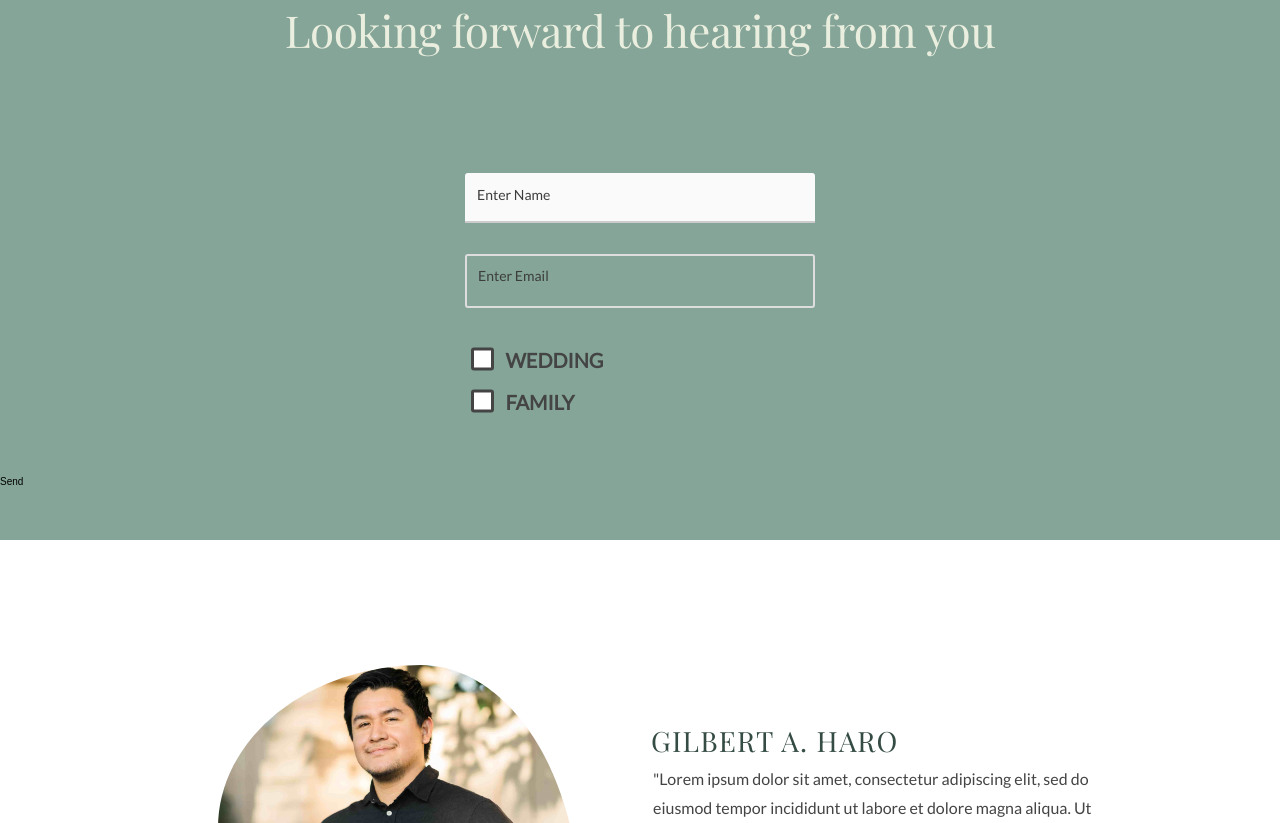
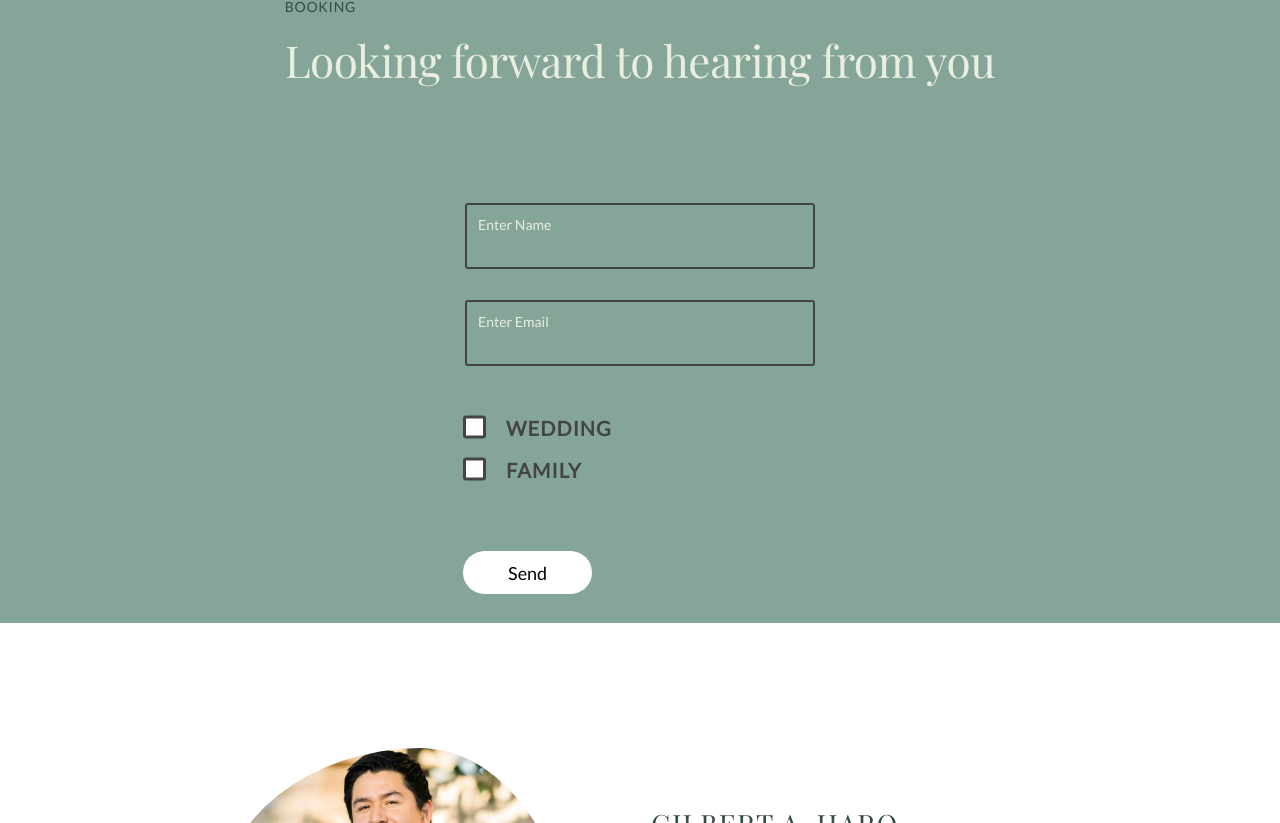
Before and after one commit to gah-code/ghp-app, a React (Create React App) app: page / in a window 1280 px wide. Shown: the part 2448-3271 px from the top of the page. Built offline with nearby package versions, Linux system fonts and the light colour scheme.

Commit message:
Form Buttons & Radio Check styling

```diff
--- a/src/components/Misc/Form.js
+++ b/src/components/Misc/Form.js
@@ -1,7 +1,8 @@
 // import TestForm from './index';
 import './form.scss';
 
-//// TODO: Form button + Form-module-event + Form data
+//// NOTE: Finshied Form Btn
+//// TODO: Form-module-event + Form data
 
 const Form = () => {
   return (
@@ -25,7 +26,7 @@ const Form = () => {
         <div className="form-group">
           <div className="form-container">
 
-            <label htmlFor="full-name" class="custom-field two">
+            <label htmlFor="full-name" class="custom-field one">
               <input
                 id="full-name"
                 type="text"
@@ -46,15 +47,24 @@ const Form = () => {
               <span class="placeholder">Enter Email</span>
             </label>
             <label htmlFor="service-type" className="form-control">
-              <input type="checkbox" name="checkbox-checked" />
+              <input type="checkbox" name="checkbox-checked" value="Wedding" />
               <p> wedding</p>
 
               <input type="checkbox" name="checkbox-checked" />
               <p> Family</p>
+
+              <button
+                className="form-button"
+                type="submit"
+                value="Submit message"
+              >
+                Send
+              </button>
             </label>
+
           </div>
         </div>
-        <button type="submit" value="Submit message">Send</button>
+
       </form>
 
     </section>
--- a/src/components/Misc/form.scss
+++ b/src/components/Misc/form.scss
@@ -6,7 +6,7 @@
   background-color: var(--color-primary);
   justify-content: center;
   align-items: center;
-  padding: 5rem 0;
+  padding: 8rem 0 9rem 0;
 
   h2 {
     padding-top: 2rem;
@@ -26,6 +26,30 @@
   justify-content: flex-start;
   align-items: center;
   font-size: 1.8rem;
+  margin-bottom: 3rem;
+}
+
+.form-button {
+  display: inline-block;
+  background-color: var(--color-background);
+  font-size: 1.8rem;
+  font-family: inherit;
+  font-weight: 500;
+  border: none;
+  padding: 1.25rem 4.5rem;
+  border-radius: 10rem;
+}
+button.form-button {
+  display: grid;
+  margin: 5rem 0 0 0;
+
+  cursor: pointer;
+  transition: all 0.3s;
+}
+
+.form-button:hover {
+  background-color: var(--color-secondary);
+  color: var(--color-background);
 }
 
 .custom-field {
@@ -36,6 +60,15 @@
   --field-padding: 1.6rem;
 }
 
+label.custom-field.one {
+  transition: all 0.3s ease-in-out;
+}
+
+label.custom-field.one:hover {
+  // box-shadow: 2rem 1rem #555;
+  transform: scale(1.1);
+}
+
 .custom-field input {
   border: none;
   -webkit-appearance: none;
@@ -43,7 +76,7 @@
   -moz-appearance: none;
   appearance: none;
   background: #fff;
-  padding: 1.6rem;
+  padding: 1.9rem;
   border-radius: 3px;
   width: 350px;
   outline: none;
@@ -60,15 +93,16 @@
   top: 22px;
   line-height: 100%;
   transform: translateY(-50%);
-  color: rgb(61, 61, 61);
+
+  color: var(--color-background-two);
   transition: top 0.3s ease, color 0.3s ease, font-size 0.3s ease;
 }
 .custom-field input.dirty + .placeholder,
 .custom-field input:focus + .placeholder,
 .custom-field input:not(:placeholder-shown) + .placeholder {
   top: -10px;
-  font-size: 1.6rem;
-  color: #777;
+  font-size: 1.8rem;
+  color: var(--color-primary);
 }
 
 .custom-field .error-message {
@@ -76,7 +110,7 @@
   display: flex;
   align-items: center;
   padding: 0 8px;
-  font-size: 1.6rem;
+  font-size: 1.8rem;
   background: #d30909;
   color: #fff;
   height: 24px;
@@ -88,8 +122,9 @@
 /* ONE */
 .custom-field.one input {
   background: none;
-  border: 2px solid #ddd;
+  border: 2.5px solid var(--color-black);
   transition: border-color 0.3s ease;
+  padding: 2.2rem;
 }
 
 .custom-field.one input + .placeholder {
@@ -109,7 +144,7 @@
 .custom-field.one input:focus + .placeholder {
   top: 0;
   font-size: 1.6rem;
-  color: var(--color-primary);
+  color: var(--color-black);
   background: var(--color-background-two);
   width: auto;
 }
@@ -139,29 +174,30 @@
   grid-template-columns: 1em auto;
   gap: 0.5em;
   margin: 0;
-  padding: 3rem 20.5rem 0 0;
+  padding: 4rem 20.5rem 0 0;
 
   align-items: start;
   justify-items: start;
 
   p {
-    margin-left: 0.2em;
+    letter-spacing: 1.1px;
+    margin-left: 1.3rem;
     padding-bottom: 1rem;
     text-transform: uppercase;
   }
 }
 
 :root {
-  --form-control-color: var(--color-primary);
-  --form-control-disabled: var(--color-primary-dark);
+  --form-control-color: var(--color-secondary);
+  --form-control-disabled: var(--color-background);
 }
 
 .form-control + .form-control {
-  margin-top: 1em;
+  margin-top: 3em;
 }
 
 .form-control--disabled {
-  color: var(--form-control-disabled);
+  color: var(--color-background-two);
   cursor: not-allowed;
 }
 
@@ -185,8 +221,8 @@ input[type='checkbox'] {
 
 input[type='checkbox']::before {
   content: '';
-  width: 0.65em;
-  height: 0.65em;
+  width: 0.78em;
+  height: 0.8em;
   clip-path: polygon(14% 44%, 0 65%, 50% 100%, 100% 16%, 80% 0%, 43% 62%);
   transform: scale(0);
   transform-origin: bottom left;
@@ -197,7 +233,7 @@ input[type='checkbox']::before {
 }
 
 input[type='checkbox']:checked::before {
-  transform: scale(1);
+  transform: scale(1.1);
 }
 
 input[type='checkbox']:focus {
@@ -207,7 +243,6 @@ input[type='checkbox']:focus {
 
 input[type='checkbox']:disabled {
   --form-control-color: var(--form-control-disabled);
-
   color: var(--form-control-disabled);
   cursor: not-allowed;
 }
@@ -217,7 +252,7 @@ input[type='checkbox']:disabled {
 
 @media (max-width: 34em) {
   .section-form {
-    padding: 3rem 0;
+    padding: 9rem 0 12rem 0;
   }
 
   .form-container {
```
